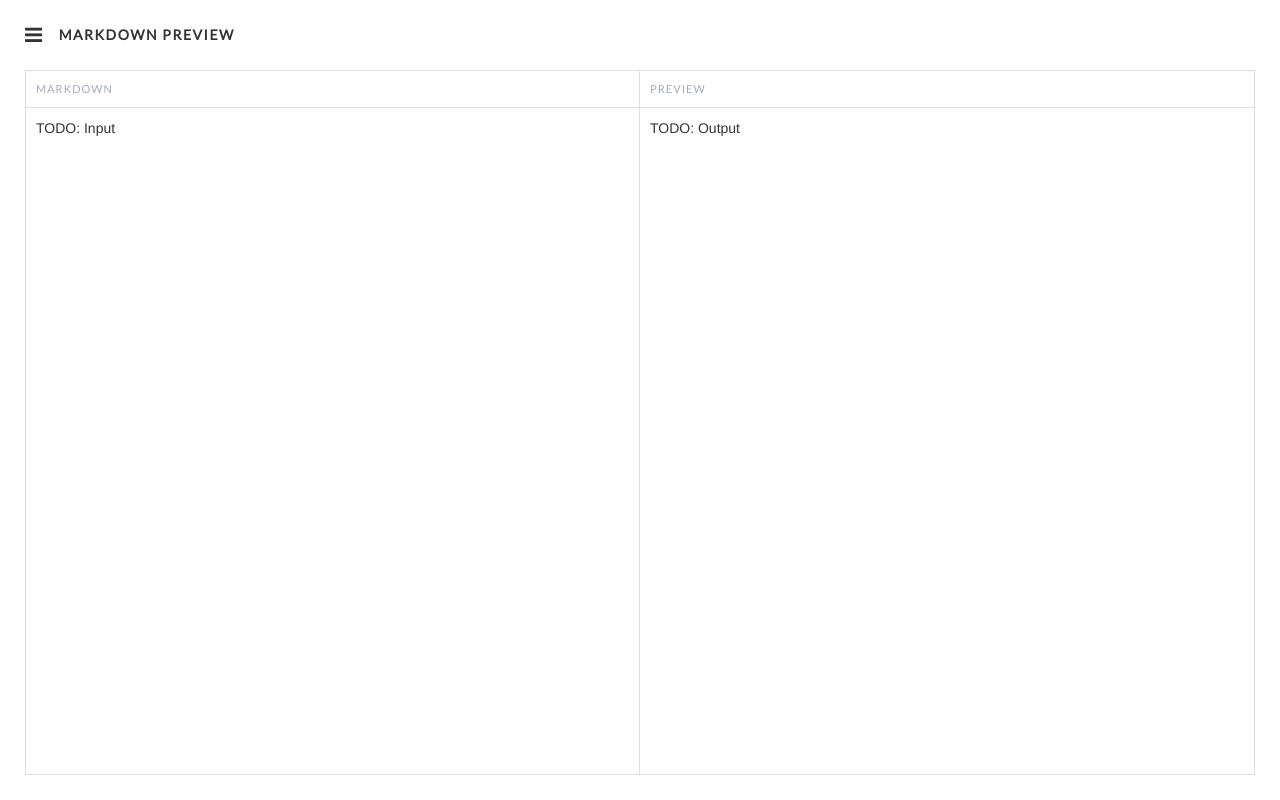
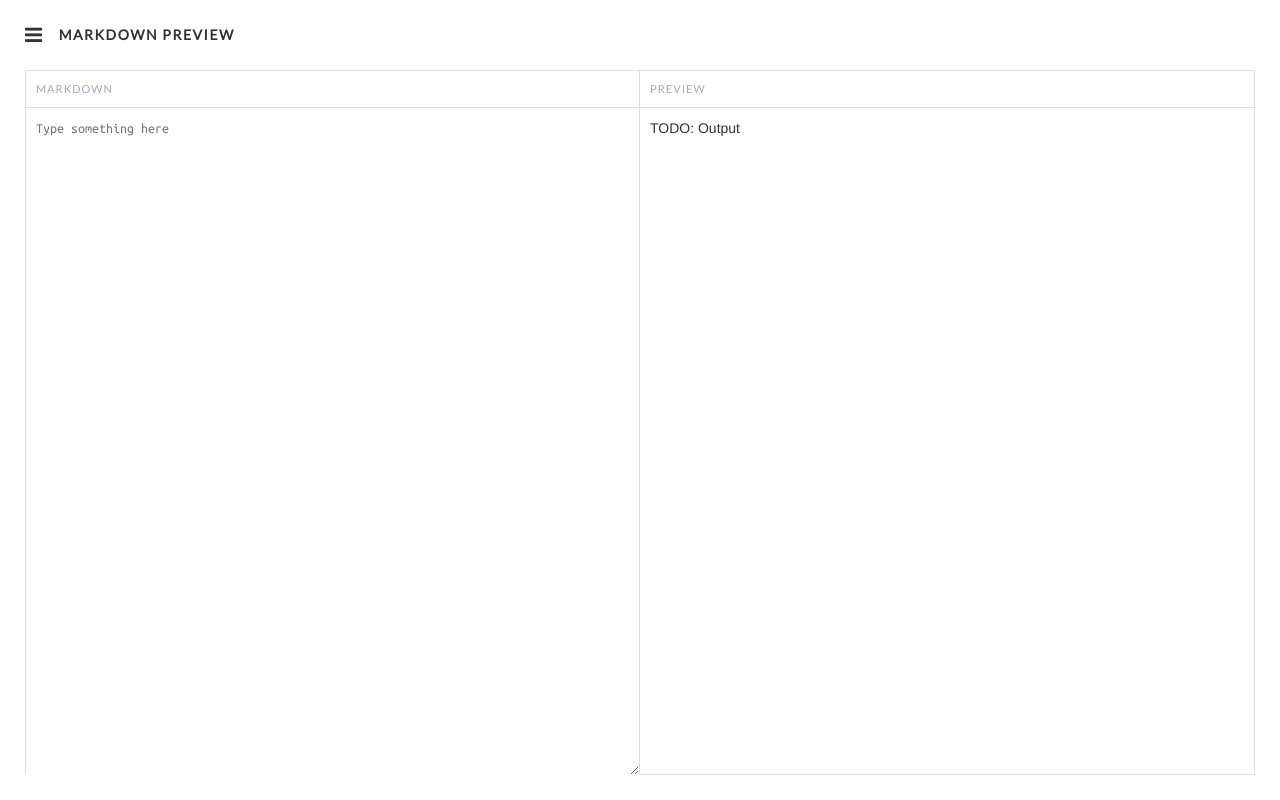
Before and after one commit to wcyjoyce/markdown, a React (Create React App) app: page / in a window 1280 px wide. Built offline with nearby package versions, Linux system fonts and the light colour scheme.

Commit message:
input form done

```diff
--- a/src/components/app.jsx
+++ b/src/components/app.jsx
@@ -5,12 +5,19 @@ import Input from "./input.jsx";
 import Output from "./output.jsx";
 
 class App extends Component {
+  state = { content: "" };
+
+  updatePreview = (event) => {
+    this.setState({ content: event.target.value });
+    console.log(this.state.content);
+  };
+
   render() {
     return (
       <div>
         <Header />
         <div className="app">
-          <Input />
+          <Input content={this.state.content} handleChange={this.updatePreview} />
           <Output />
         </div>
       </div>
--- a/src/components/input.jsx
+++ b/src/components/input.jsx
@@ -7,9 +7,12 @@ class Input extends Component {
     return (
       <div className="half">
         <Subheader title="markdown" />
-        <div className="content">
-          TODO: Input
-        </div>
+        <textarea className="input content" onSubmit={(event) => event.preventDefault()}
+          type="text"
+          placeholder="Type something here"
+          value={this.props.content}
+          onChange={this.props.handleChange}
+        />
       </div>
     );
   };
--- a/src/stylesheets/application.scss
+++ b/src/stylesheets/application.scss
@@ -42,3 +42,17 @@
     padding: 10px;
   }
 }
+
+textarea {
+  border: none;
+  width: 100%;
+  height: calc(100% - 20px - 16px);
+
+  &:focus {
+    outline: none;
+  }
+}
+
+.input {
+  font-family: "Ubuntu Mono", monospace;
+}
```
